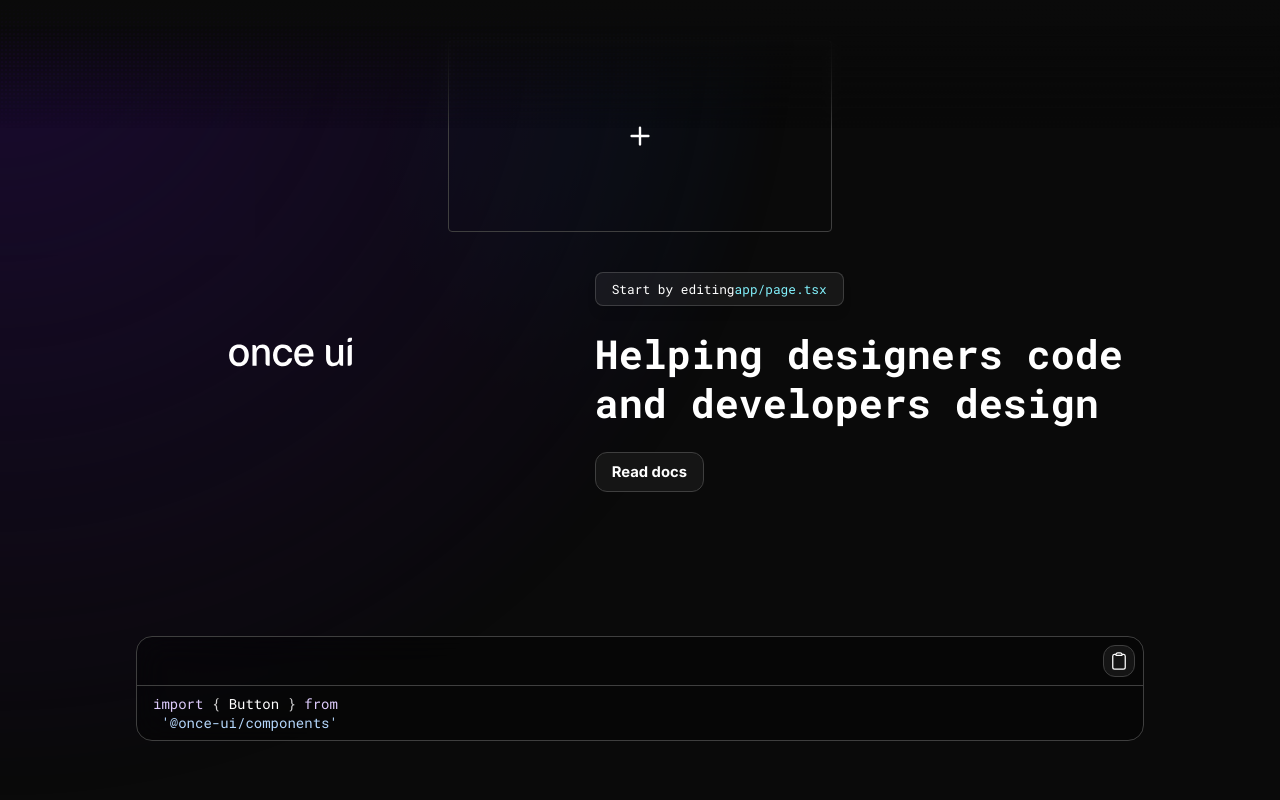
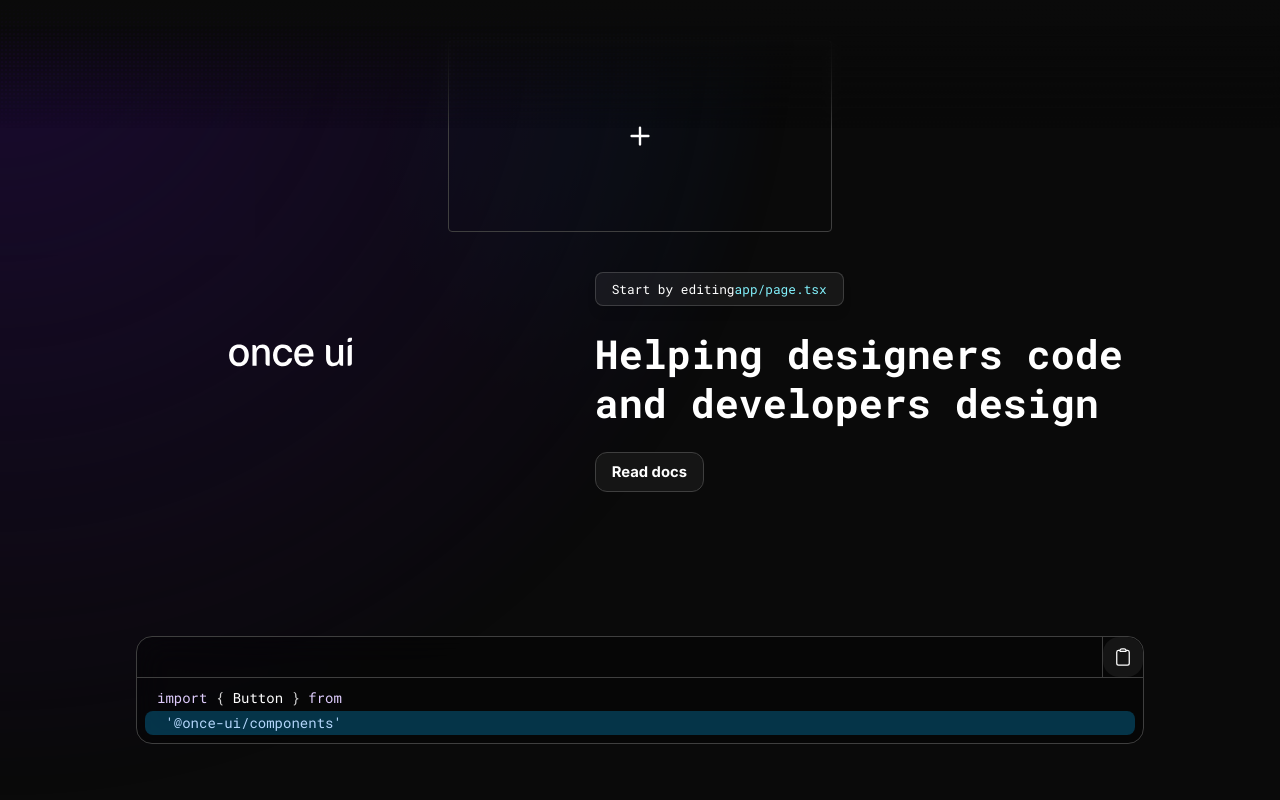
Before and after one commit to once-ui-system/nextjs-starter, a Next.js app: page / in a window 1280 px wide. Shown: the top 800 px of the page. Built offline with nearby package versions, Linux system fonts and the light colour scheme.

Commit message:
update CodeBlock style and functionality

```diff
--- a/src/once-ui/modules/code/CodeBlock.module.scss
+++ b/src/once-ui/modules/code/CodeBlock.module.scss
@@ -1,6 +1,6 @@
 .pre {
     display: flex;
-    padding: 0 var(--static-space-8);
+    padding: var(--static-space-8);
     font-family: var(--font-family-code);
     color: var(--neutral-on-background-strong);
     font-size: var(--font-size-body-s);
@@ -8,23 +8,17 @@
     width: 100%;
     tab-size: 2;
     margin: 0;
-    overflow-x: auto;
+    height: fit-content;
+    width: fit-content;
     min-height: var(--static-space-32);
     tab-size: 2;
+    line-height: 1.75;
 }
 
 .code {
     flex: 1;
     width: 100%;
     margin: auto;
+    padding: 0 var(--static-space-12);
     font-family: inherit;
 }
-
-.copy {
-	right: var(--static-space-8);
-	top: var(--static-space-8);
-}
-
-.margin {
-    margin: var(--static-space-16) 0;
-}
--- a/src/once-ui/modules/code/CodeBlock.tsx
+++ b/src/once-ui/modules/code/CodeBlock.tsx
@@ -2,8 +2,8 @@
 
 import React, { useState, useEffect, useRef, ReactNode } from "react";
 
-import "@/once-ui/modules/code/CodeHighlight.css";
-import styles from "@/once-ui/modules/code/CodeBlock.module.scss";
+import "./CodeHighlight.css";
+import styles from "./CodeBlock.module.scss";
 
 import {
   Flex,
@@ -19,6 +19,7 @@ import "prismjs/components/prism-jsx";
 import "prismjs/components/prism-css";
 import "prismjs/components/prism-typescript";
 import "prismjs/components/prism-tsx";
+import classNames from "classnames";
 
 type CodeInstance = {
   code: string;
@@ -31,6 +32,7 @@ interface CodeBlockProps extends React.ComponentProps<typeof Flex> {
   codeInstances?: CodeInstance[];
   codePreview?: ReactNode;
   copyButton?: boolean;
+  codeHeight?: number;
   compact?: boolean;
   className?: string;
   style?: React.CSSProperties;
@@ -42,6 +44,7 @@ const CodeBlock: React.FC<CodeBlockProps> = ({
   codePreview,
   copyButton = true,
   compact = false,
+  codeHeight,
   className,
   style,
   ...rest
@@ -97,6 +100,7 @@ const CodeBlock: React.FC<CodeBlockProps> = ({
       zIndex={0}
       background="surface"
       radius="l"
+      overflow="hidden"
       border="neutral-medium"
       direction="column"
       justifyContent="center"
@@ -111,24 +115,25 @@ const CodeBlock: React.FC<CodeBlockProps> = ({
           borderBottom="neutral-medium"
           zIndex={2}
           fillWidth
-          padding="8"
           justifyContent="space-between"
         >
           {codeInstances.length > 1 ? (
-            <Flex>
+            <Flex borderRight="neutral-medium">
               <DropdownWrapper
                 isOpen={isDropdownOpen}
                 onOpenChange={setIsDropdownOpen}
                 trigger={
                   <Button
-                    size="s"
+                    style={{ border: "1px solid var(--static-transparent)", minWidth: '6rem' }}
+                    radius="none"
+                    size="m"
                     label={label}
                     suffixIcon="chevronDown"
-                    variant="tertiary"
+                    variant="secondary"
                   />
                 }
                 dropdown={
-                  <Flex direction="column" gap="2">
+                  <Flex direction="column" gap="2" padding="4" minWidth={6}>
                     {codeInstances.map((instance, index) => (
                       <Option
                         key={index}
@@ -149,12 +154,18 @@ const CodeBlock: React.FC<CodeBlockProps> = ({
             <div />
           )}
           {copyButton && !compact && (
+            <Flex borderLeft="neutral-medium">
               <IconButton
+                style={{ border: "none" }}
+                radius="none"
+                size="l"
                 tooltip="Copy"
+                tooltipPosition="left"
                 variant="secondary"
                 onClick={handleCopy}
                 icon={copyIcon}
               />
+            </Flex>
           )}
         </Flex>
       )}
@@ -164,7 +175,6 @@ const CodeBlock: React.FC<CodeBlockProps> = ({
           zIndex={1}
           fillHeight
           padding="l"
-          minHeight={12}
           justifyContent="center"
           alignItems="center"
         >
@@ -179,15 +189,19 @@ const CodeBlock: React.FC<CodeBlockProps> = ({
         <Flex
           borderTop={(!compact && codePreview) ? "neutral-medium" : undefined}
           fillWidth
-          padding="8"
           position="relative"
-          overflowY="auto"
+          minHeight={codeHeight}
+          overflowY={codeHeight ? "auto" : "unset"}
         >
           {compact && copyButton && (
             <Flex
+              overflow="hidden"
               zIndex={1}
-              right="8"
-              top="8"
+              bottomLeftRadius="m"
+              borderBottom="neutral-medium"
+              borderLeft="neutral-medium"
+              right="0"
+              top="0"
               position="absolute"
             >
               <IconButton
@@ -195,27 +209,33 @@ const CodeBlock: React.FC<CodeBlockProps> = ({
                 onClick={handleCopy}
                 icon={copyIcon}
                 size="m"
+                radius="none"
+                style={{ border: "none" }}
                 variant="secondary"
               />
             </Flex>
           )}
+          <Flex
+            overflowX="auto">
             <pre
               data-line={highlight}
               ref={preRef}
-            className={`${styles.pre} language-${language}`}
+              className={classNames(styles.pre, `language-${language}`)}
               tabIndex={-1}
             >
               <code
                 ref={codeRef}
-              className={`${styles.code} ${`language-${language}`}`}
+                className={classNames(styles.code, `language-${language}`)}
               >
                 {code}
               </code>
             </pre>
+          </Flex>
         </Flex>
       )}
     </Flex>
   );
 };
 
+CodeBlock.displayName = "CodeBlock";
 export { CodeBlock };
--- a/src/once-ui/modules/code/CodeHighlight.css
+++ b/src/once-ui/modules/code/CodeHighlight.css
@@ -79,7 +79,7 @@
 .line-highlight {
   position: absolute;
   background-color: var(--brand-alpha-medium);
-  width: calc(100% - var(--static-space-16));
+  width: calc(100% - var(--static-space-16)) !important;
   left: var(--static-space-8);
   margin-top: var(--static-space-8);
   z-index: -1;
```
Lines whose indentation alone changed are shown as unchanged.
